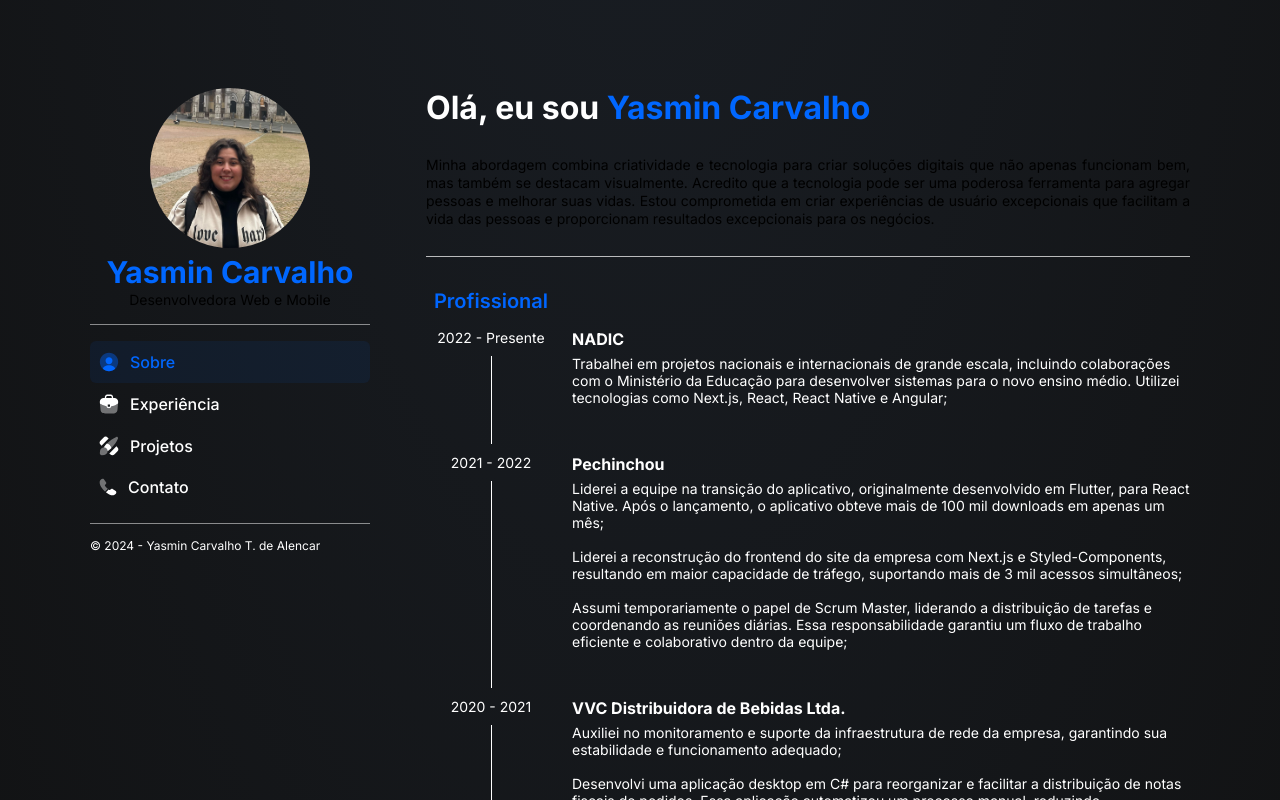
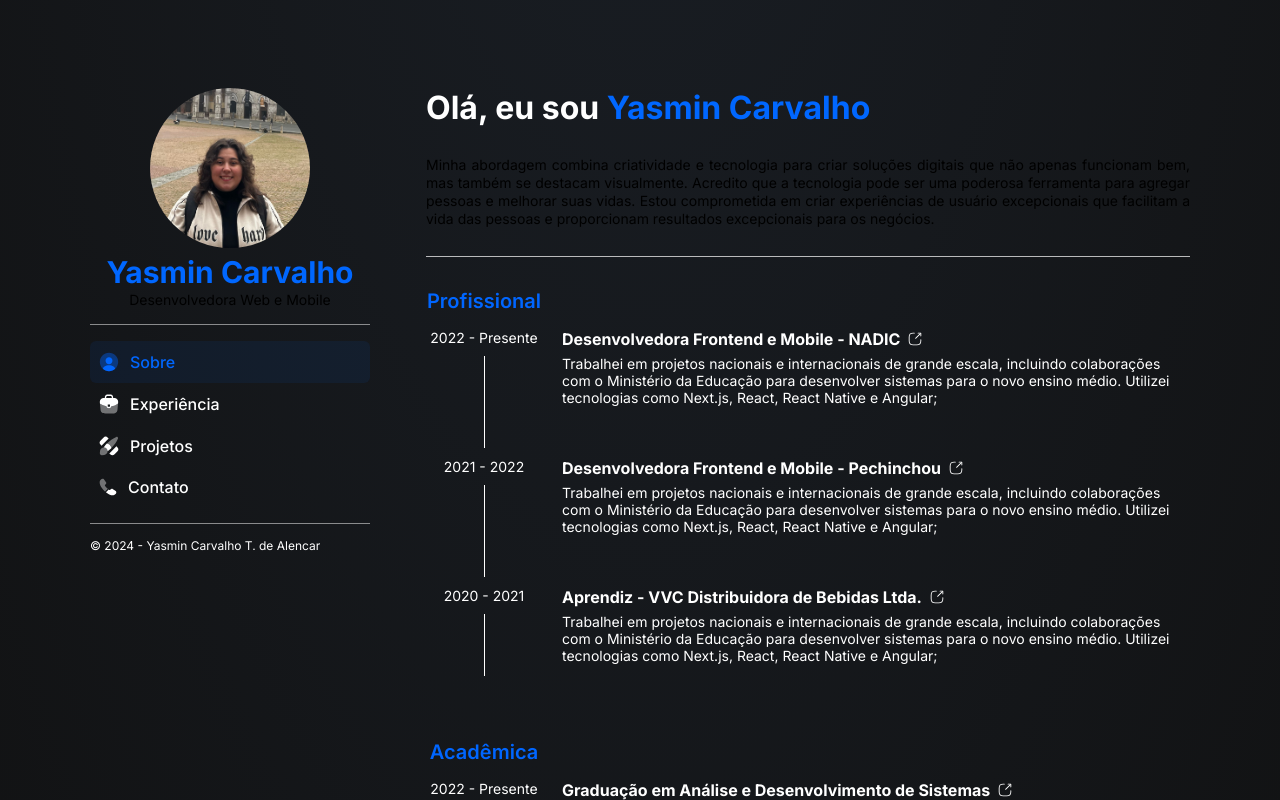
Before and after one commit to Yasnnie/portifolio-react, a Next.js app: page / in a window 1280 px wide. Shown: the top 800 px of the page. Built offline with nearby package versions, Linux system fonts and the light colour scheme.

Commit message:
feat: animação de experiência

```diff
--- /dev/null
+++ b/src/components/ExperienceCard/index.tsx
@@ -0,0 +1,152 @@
+import { theme } from '@/styles/theme'
+import styled from 'styled-components'
+
+interface Props {
+  item: { timer: string; title: string; text: string; link: string }
+  isLast?: boolean
+}
+
+export default function ExperienceCard({ item, isLast }: Props) {
+  return (
+    <Container href={item.link} target="_blank" isLast={isLast}>
+      <p className="c-experience__time">{item.timer}</p>
+      <div className="c-experience__content">
+        <div className="c-experience__content__padding">
+          <p className="c-experience__content__title">
+            {item.title}
+            <svg
+              width="14"
+              height="14"
+              viewBox="0 0 24 24"
+              fill="none"
+              xmlns="http://www.w3.org/2000/svg"
+            >
+              <path
+                className="c-experience__content__icon"
+                d="M13.0004 11.75C12.8104 11.75 12.6204 11.68 12.4704 11.53C12.1804 11.24 12.1804 10.76 12.4704 10.47L20.6704 2.26999C20.9604 1.97999 21.4404 1.97999 21.7304 2.26999C22.0204 2.55999 22.0204 3.03999 21.7304 3.32999L13.5304 11.53C13.3804 11.68 13.1904 11.75 13.0004 11.75Z"
+                fill="white"
+              />
+              <path
+                className="c-experience__content__icon"
+                d="M22.0002 7.55C21.5902 7.55 21.2502 7.21 21.2502 6.8V2.75H17.2002C16.7902 2.75 16.4502 2.41 16.4502 2C16.4502 1.59 16.7902 1.25 17.2002 1.25H22.0002C22.4102 1.25 22.7502 1.59 22.7502 2V6.8C22.7502 7.21 22.4102 7.55 22.0002 7.55Z"
+                fill="white"
+              />
+              <path
+                className="c-experience__content__icon"
+                d="M15 22.75H9C3.57 22.75 1.25 20.43 1.25 15V9C1.25 3.57 3.57 1.25 9 1.25H11C11.41 1.25 11.75 1.59 11.75 2C11.75 2.41 11.41 2.75 11 2.75H9C4.39 2.75 2.75 4.39 2.75 9V15C2.75 19.61 4.39 21.25 9 21.25H15C19.61 21.25 21.25 19.61 21.25 15V13C21.25 12.59 21.59 12.25 22 12.25C22.41 12.25 22.75 12.59 22.75 13V15C22.75 20.43 20.43 22.75 15 22.75Z"
+                fill="white"
+              />
+            </svg>
+          </p>
+          <p className="c-experience__content__text">{item.text}</p>
+        </div>
+      </div>
+    </Container>
+  )
+}
+
+const Container = styled.a<{ isLast?: boolean }>`
+  display: grid;
+  grid-template-columns: 116px 1fr;
+  height: calc(max-content + 20px);
+  align-items: center;
+  gap: 8px;
+
+  .c-experience__time {
+    display: flex;
+    flex-direction: column;
+    vertical-align: middle;
+    text-align: center;
+    width: 100%;
+    height: 100%;
+    color: #fff;
+    font-family: Inter;
+    font-size: 14px;
+    font-style: normal;
+    font-weight: 400;
+    line-height: normal;
+    gap: 10px;
+    padding-bottom: ${({ isLast }) => (isLast ? '0px' : '10px')};
+    transition: 0.2s;
+
+    &:after {
+      content: '';
+      display: flex;
+      position: relative;
+      flex: 1;
+      background: #fff;
+      width: 1px;
+      height: 100%;
+      margin: 0 auto;
+      transition: 0.2s;
+    }
+  }
+
+  .c-experience__content {
+    padding-bottom: ${({ isLast }) => (isLast ? '0px' : '40px')};
+    color: #fff;
+    font-family: Inter;
+    font-style: normal;
+    line-height: normal;
+
+    .c-experience__content__padding {
+      padding: 0px 12px 12px 12px;
+      border-radius: 8px;
+      transition: 0.2s;
+    }
+
+    .c-experience__content__title {
+      display: flex;
+      gap: 8px;
+      align-items: center;
+      font-size: 16px;
+      font-weight: 700;
+      margin-bottom: 6px;
+    }
+
+    .c-experience__content__text {
+      font-size: 14px;
+
+      font-weight: 400;
+    }
+  }
+
+  &:hover {
+    cursor: pointer;
+
+    .c-experience__content__padding {
+      padding: 8px 11px 12px 11px;
+      margin-top: -8px;
+      background: rgba(237, 236, 255, 0.06);
+      border-radius: 8px;
+      box-shadow: 0 4px 30px rgba(0, 0, 0, 0.1);
+      backdrop-filter: blur(4px);
+      -webkit-backdrop-filter: blur(4px);
+      border: 1px solid rgba(237, 236, 255, 0.07);
+      transition: 0.2s;
+
+      .c-experience__content__title {
+        color: ${theme.blue300};
+        transition: 0.2s;
+
+        .c-experience__content__icon {
+          fill: ${theme.blue300};
+          transition: 0.2s;
+        }
+      }
+    }
+
+    .c-experience__time {
+      color: ${theme.blue300};
+      transition: 0.2s;
+
+      &::after {
+        background: ${theme.blue300};
+        transition: 0.2s;
+      }
+    }
+  }
+
+  .c-experience--no-padding {
+  }
+`
--- a/src/components/ExperienceContainer/index.tsx
+++ b/src/components/ExperienceContainer/index.tsx
@@ -1,87 +1,29 @@
 import styled from 'styled-components'
+import ExperienceCard from '../ExperienceCard'
 
 export default function ExperienceContainer() {
   return (
     <Container id="experiencia">
       <h3 className="c-title">Profissional</h3>
-      <div className="c-experience">
-        <p className="c-experience__time">2022 - Presente</p>
-        <div className="c-experience__content">
-          <p className="c-experience__content__title">NADIC</p>
-          <p className="c-experience__content__text">
-            Trabalhei em projetos nacionais e internacionais de grande escala,
-            incluindo colaborações com o Ministério da Educação para desenvolver
-            sistemas para o novo ensino médio. Utilizei tecnologias como
-            Next.js, React, React Native e Angular;
-          </p>
-        </div>
-      </div>
-      <div className="c-experience">
-        <p className="c-experience__time">2021 - 2022</p>
-        <div className="c-experience__content">
-          <p className="c-experience__content__title">Pechinchou</p>
-          <p className="c-experience__content__text">
-            Liderei a equipe na transição do aplicativo, originalmente
-            desenvolvido em Flutter, para React Native. Após o lançamento, o
-            aplicativo obteve mais de 100 mil downloads em apenas um mês; <br />
-            <br />
-            Liderei a reconstrução do frontend do site da empresa com Next.js e
-            Styled-Components, resultando em maior capacidade de tráfego,
-            suportando mais de 3 mil acessos simultâneos; <br /> <br />
-            Assumi temporariamente o papel de Scrum Master, liderando a
-            distribuição de tarefas e coordenando as reuniões diárias. Essa
-            responsabilidade garantiu um fluxo de trabalho eficiente e
-            colaborativo dentro da equipe;
-          </p>
-        </div>
-      </div>
-      <div className="c-experience">
-        <p className="c-experience__time">2020 - 2021</p>
-        <div className="c-experience__content">
-          <p className="c-experience__content__title">
-            VVC Distribuidora de Bebidas Ltda.
-          </p>
-          <p className="c-experience__content__text">
-            Auxiliei no monitoramento e suporte da infraestrutura de rede da
-            empresa, garantindo sua estabilidade e funcionamento adequado;
-            <br /> <br />
-            Desenvolvi uma aplicação desktop em C# para reorganizar e facilitar
-            a distribuição de notas fiscais de pedidos. Essa aplicação
-            automatizou um processo manual, reduzindo significativamente o tempo
-            gasto no setor de logística, de minutos para segundos;
-          </p>
-        </div>
-      </div>
 
-      <h3 className="c-title" style={{ marginTop: '24px' }}>
+      {dataWork.map((item, index) => (
+        <ExperienceCard
+          key={index}
+          item={item}
+          isLast={index == dataWork.length - 1}
+        />
+      ))}
+
+      <h3 className="c-title" style={{ marginTop: '64px' }}>
         Acadêmica
       </h3>
-
-      <div className="c-experience">
-        <p className="c-experience__time">2022 - Presente</p>
-        <div className="c-experience__content">
-          <p className="c-experience__content__title">
-            Graduação em Análise e Desenvolvimento de Sistemas
-          </p>
-          <p className="c-experience__content__text">
-            Instituto Federal de Educação, Ciência e Tecnologia do Rio Grande do
-            Norte - Campus Pau dos Ferros
-          </p>
-        </div>
-      </div>
-
-      <div className="c-experience">
-        <p className="c-experience__time">2018 - 2022</p>
-        <div className="c-experience__content">
-          <p className="c-experience__content__title">
-            Ensino Médio Técnico Integrado em Informática
-          </p>
-          <p className="c-experience__content__text">
-            Instituto Federal de Educação, Ciência e Tecnologia do Rio Grande do
-            Norte - Campus Pau dos Ferros
-          </p>
-        </div>
-      </div>
+      {dataStudy.map((item, index) => (
+        <ExperienceCard
+          key={index}
+          item={item}
+          isLast={index == dataStudy.length - 1}
+        />
+      ))}
     </Container>
   )
 }
@@ -94,71 +36,47 @@ const Container = styled.section`
     color: #06f;
     font-family: Inter;
     text-align: center;
-    width: 130px;
+    width: 116px;
     font-size: 20px;
     font-style: normal;
     font-weight: 600;
     line-height: normal;
     margin-bottom: 1rem;
   }
+`
 
-  .c-experience {
-    display: grid;
-    grid-template-columns: 130px 1fr;
-    height: calc(max-content + 20px);
-    align-items: center;
-    gap: 16px;
+const dataWork = [
+  {
+    timer: '2022 - Presente',
+    title: 'Desenvolvedora Frontend e Mobile - NADIC',
+    text: 'Trabalhei em projetos nacionais e internacionais de grande escala, incluindo colaborações com o Ministério da Educação para desenvolver sistemas para o novo ensino médio. Utilizei tecnologias como Next.js, React, React Native e Angular;',
+    link: 'https://nadic.ifrn.edu.br/',
+  },
+  {
+    timer: '2021 - 2022',
+    title: 'Desenvolvedora Frontend e Mobile - Pechinchou',
+    text: 'Trabalhei em projetos nacionais e internacionais de grande escala, incluindo colaborações com o Ministério da Educação para desenvolver sistemas para o novo ensino médio. Utilizei tecnologias como Next.js, React, React Native e Angular;',
+    link: 'https://pechinchou.com.br/',
+  },
+  {
+    timer: '2020 - 2021',
+    title: 'Aprendiz - VVC Distribuidora de Bebidas Ltda.',
+    text: 'Trabalhei em projetos nacionais e internacionais de grande escala, incluindo colaborações com o Ministério da Educação para desenvolver sistemas para o novo ensino médio. Utilizei tecnologias como Next.js, React, React Native e Angular;',
+    link: 'https://vvcdistribuidora.com.br/',
+  },
+]
 
-    .c-experience__time {
-      display: flex;
-      flex-direction: column;
-      vertical-align: middle;
-      text-align: center;
-      width: 100%;
-      min-height: 100px;
-      height: 100%;
-      color: #fff;
-      font-family: Inter;
-      font-size: 14px;
-      font-style: normal;
-      font-weight: 400;
-      line-height: normal;
-      gap: 10px;
-      padding-bottom: 10px;
-
-      &:after {
-        content: '';
-        display: flex;
-        position: relative;
-        flex: 1;
-        background: #fff;
-        width: 1px;
-        height: 100%;
-        margin: 0 auto;
-      }
-    }
-
-    .c-experience__content {
-      padding-bottom: 48px;
-
-      .c-experience__content__title {
-        color: #fff;
-        font-family: Inter;
-        font-size: 16px;
-        font-style: normal;
-        font-weight: 700;
-        line-height: normal;
-        margin-bottom: 6px;
-      }
-
-      .c-experience__content__text {
-        color: #fff;
-        font-family: Inter;
-        font-size: 14px;
-        font-style: normal;
-        font-weight: 400;
-        line-height: normal;
-      }
-    }
-  }
-`
+const dataStudy = [
+  {
+    timer: '2022 - Presente',
+    title: 'Graduação em Análise e Desenvolvimento de Sistemas',
+    text: 'Instituto Federal de Educação, Ciência e Tecnologia do Rio Grande do Norte - Campus Pau dos Ferros',
+    link: 'https://portal.ifrn.edu.br/cursos/superiores/graduacao/tecnologia-em-analise-e-desenvolvimento-de-sistemas/',
+  },
+  {
+    timer: '2018 - 2022',
+    title: 'Ensino Médio Técnico Integrado em Informática',
+    text: 'Instituto Federal de Educação, Ciência e Tecnologia do Rio Grande do Norte - Campus Pau dos Ferros',
+    link: 'https://portal.ifrn.edu.br/cursos/tecnicos/tecnico-integrado/informatica/',
+  },
+]
```
Also changed, not shown: src/components/Contact/index.tsx (+17 -6 lines), src/components/HomeRecommendations/index.tsx (deleted, +0 -85 lines), public/assets/icon/WhiteEmail.svg (added), public/assets/icon/WhiteLink.svg (added).
